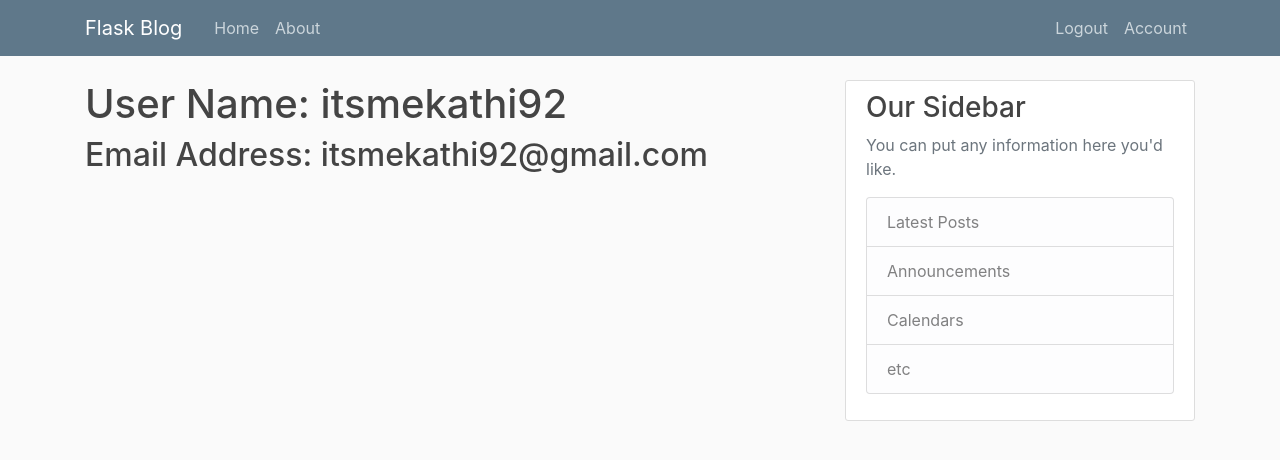
After one commit to itsmekathi/FlaskApplications, a Flask app: page /account in a window 1280 px wide. The commit adds this page. Shown: the top 460 px of the page. Run offline with Flask 2, Linux system fonts and the light colour scheme; a user stored in the database is signed in; some libraries are stand-ins or nearby versions.

Commit message:
Added login features to the application

```diff
--- a/Flask_Blog/flaskblog/__init__.py
+++ b/Flask_Blog/flaskblog/__init__.py
@@ -1,9 +1,15 @@
 from flask import Flask
 from flask_sqlalchemy import SQLAlchemy
+from flask_bcrypt import Bcrypt
+from flask_login import LoginManager
 
 app = Flask(__name__)
 app.config['SECRET_KEY'] = "78d6591fb4fc8282aa2b017a56960355"
 app.config['SQLALCHEMY_DATABASE_URI'] = 'sqlite:///site.db'
 db = SQLAlchemy(app)
+bcrypt = Bcrypt(app)
+login_manager = LoginManager(app)
+login_manager.login_view = 'login'
+login_manager.login_message_category ='info'
 
 from flaskblog import routes
--- a/Flask_Blog/flaskblog/routes.py
+++ b/Flask_Blog/flaskblog/routes.py
@@ -1,8 +1,8 @@
-from flask import render_template, url_for, flash, redirect, request
-from flaskblog import app
+from flask import render_template, url_for, flash, redirect, request, abort
+from flaskblog import app , db, bcrypt
 from flaskblog.forms import RegistrationForm, LoginForm
-# from flaskblog.models import User, Post
-
+from flaskblog.models import User, Post
+from flask_login import login_user, current_user, logout_user, login_required
 
 posts = [
     {
@@ -50,20 +50,45 @@ def about():
 
 @app.route('/register', methods=['GET', 'POST'])
 def register():
+    if current_user.is_authenticated:
+        return redirect(url_for('home'))
     form = RegistrationForm()
     if form.validate_on_submit():
-        flash(f'Account created for {form.username.data}!', 'success')
-        return redirect(url_for('home'))
+        hashed_password = bcrypt.generate_password_hash(form.password.data).decode('utf-8')
+        user = User(username=form.username.data, email=form.email.data, password=hashed_password)
+        db.session.add(user)
+        db.session.commit()
+        flash(f'Your account has been created! You will now be able to log in', 'success')
+        return redirect(url_for('login'))
     return render_template('register.html', title='Register', form=form)
 
 
 @app.route('/login', methods=['GET', 'POST'])
 def login():
+    if current_user.is_authenticated:
+        return redirect(url_for('home'))
     form = LoginForm()
     if form.validate_on_submit():
-        if form.email.data == 'admin@blog.com' and form.password.data == 'password':
-            flash('You have been logged in!', 'success')
-            return redirect(url_for('home'))
+        user = User.query.filter_by(email=form.email.data).first()
+        if user and bcrypt.check_password_hash(user.password, form.password.data):
+            login_user(user, remember=form.remember.data)
+            # flash('Login sucessfull!', 'success')
+            next = request.args.get('next')
+            # if not is_safe_url(next):
+            #     return abort(400)
+            return redirect(next or url_for('home'))
         else:
-            flash('Login Unsuccessful, Please check username and password', 'danger')
+            flash('Login Unsuccessful, Please check email and password', 'danger')
     return render_template('login.html', title='Login', form=form)
+
+
+@app.route('/logout')
+@login_required
+def logout():
+    logout_user()
+    return redirect(url_for('home'))
+
+@app.route('/account')
+@login_required
+def account():
+    return render_template('account.html', title='Account')
--- /dev/null
+++ b/Flask_Blog/flaskblog/templates/account.html
@@ -0,0 +1,5 @@
+{% extends "layout.html" %}
+{% block content %}
+<h1>User Name: {{ current_user.username }}</h1>
+<h2>Email Address: {{ current_user.email }}</h1>
+{% endblock content%}
--- a/Flask_Blog/flaskblog/templates/layout.html
+++ b/Flask_Blog/flaskblog/templates/layout.html
@@ -33,8 +33,13 @@
                     </div>
                     <!-- Navbar Right Side -->
                     <div class="navbar-nav">
+                        {% if current_user.is_authenticated %}
+                        <a class="nav-item nav-link" href="{{ url_for('logout') }}">Logout</a>
+                        <a class="nav-item nav-link" href="{{ url_for('account' )}}">Account</a>
+                        {% else %}
                         <a class="nav-item nav-link" href="{{ url_for('login') }}">Login</a>
                         <a class="nav-item nav-link" href="{{ url_for('register') }}">Register</a>
+                        {% endif %}
                     </div>
                 </div>
             </div>
```
Also changed, not shown: Flask_Blog/flaskblog/forms.py (+12 -1 lines), Flask_Blog/flaskblog/models.py (+8 -2 lines), Flask_Blog/flaskblog/site.db.
